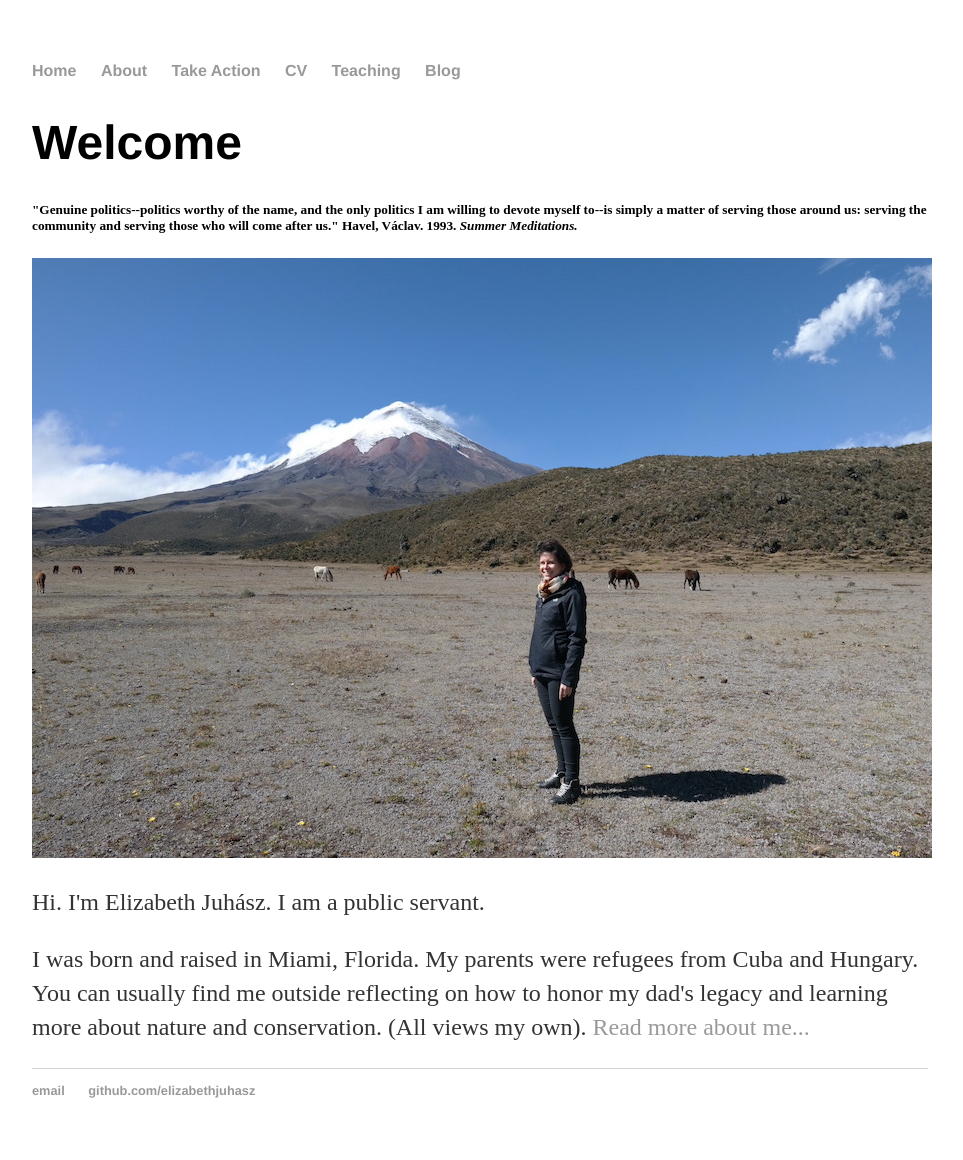
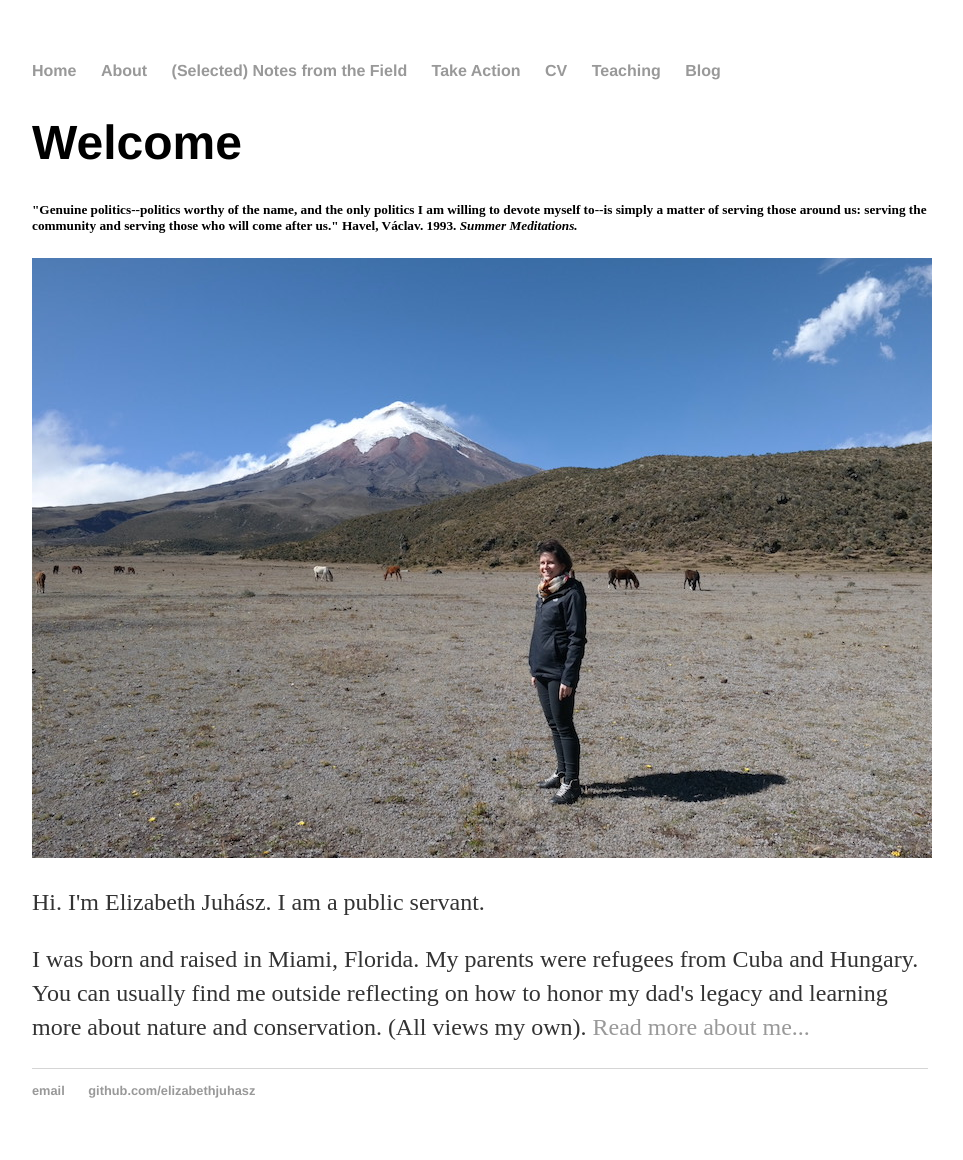
Before and after one commit to elizabethjuhasz/elizabethjuhasz.github.io, a Jekyll site: the page built from index.html, in a window 1280 px wide. Shown: the whole page, without its empty margins (160-1123 px from the left). Built offline with Jekyll 4.4.1, drawn with Linux system fonts in a browser that asks for light colours; Markdown is read by kramdown in place of the engine named in the settings.

Commit message:
default.html

```diff
--- a/_layouts/default.html
+++ b/_layouts/default.html
@@ -13,6 +13,7 @@
 <ul>
 <li><a href="/">Home</a></li>
 <li><a href="/about">About</a></li>
+<li><a href="/Selected Notes from the Field">(Selected) Notes from the Field</a></li>
 <li><a href="/take action">Take Action</a></li>
 <li><a href="/cv">CV</a></li>
 <li><a href="/teaching">Teaching</a></li>
```
